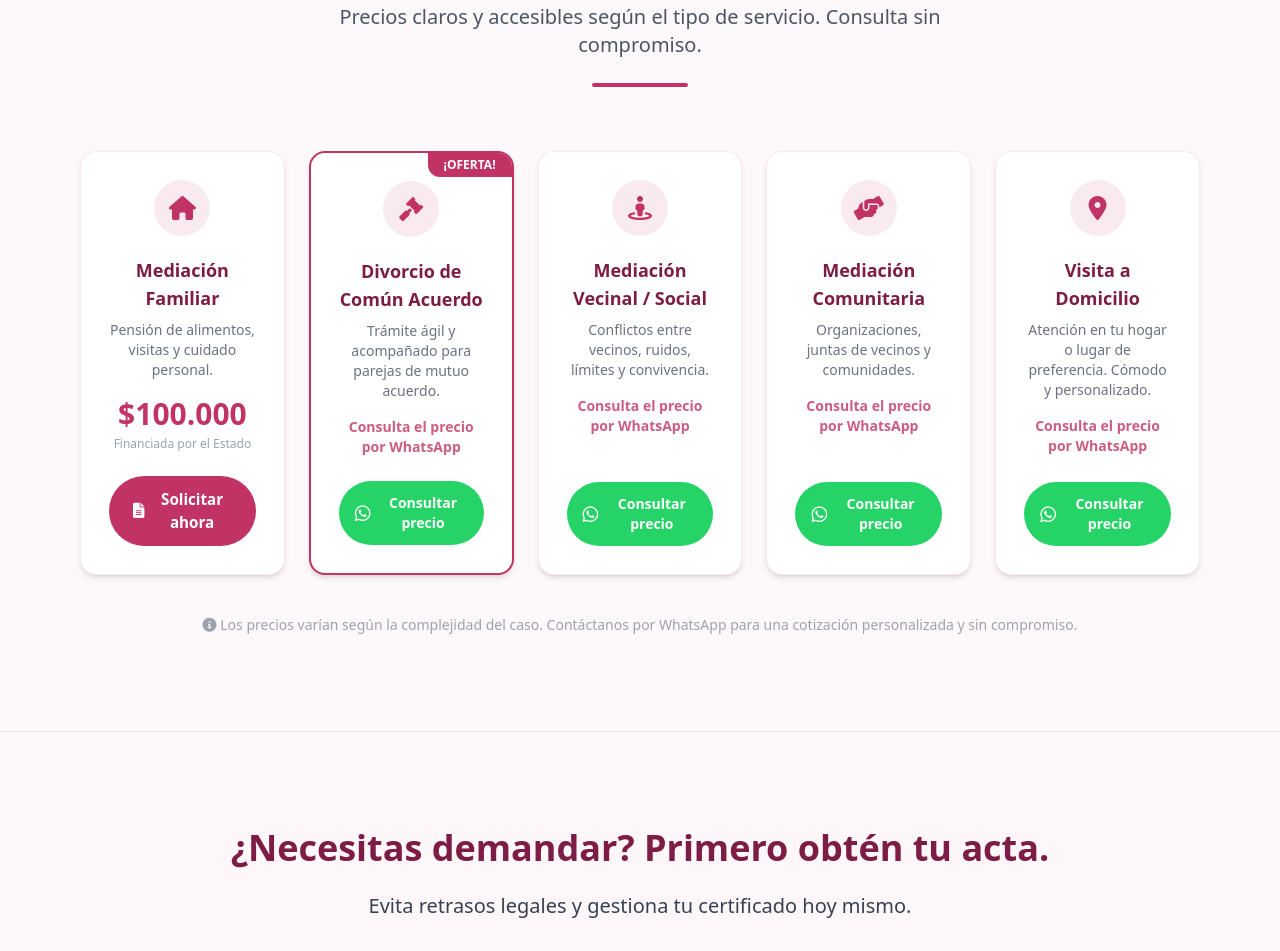
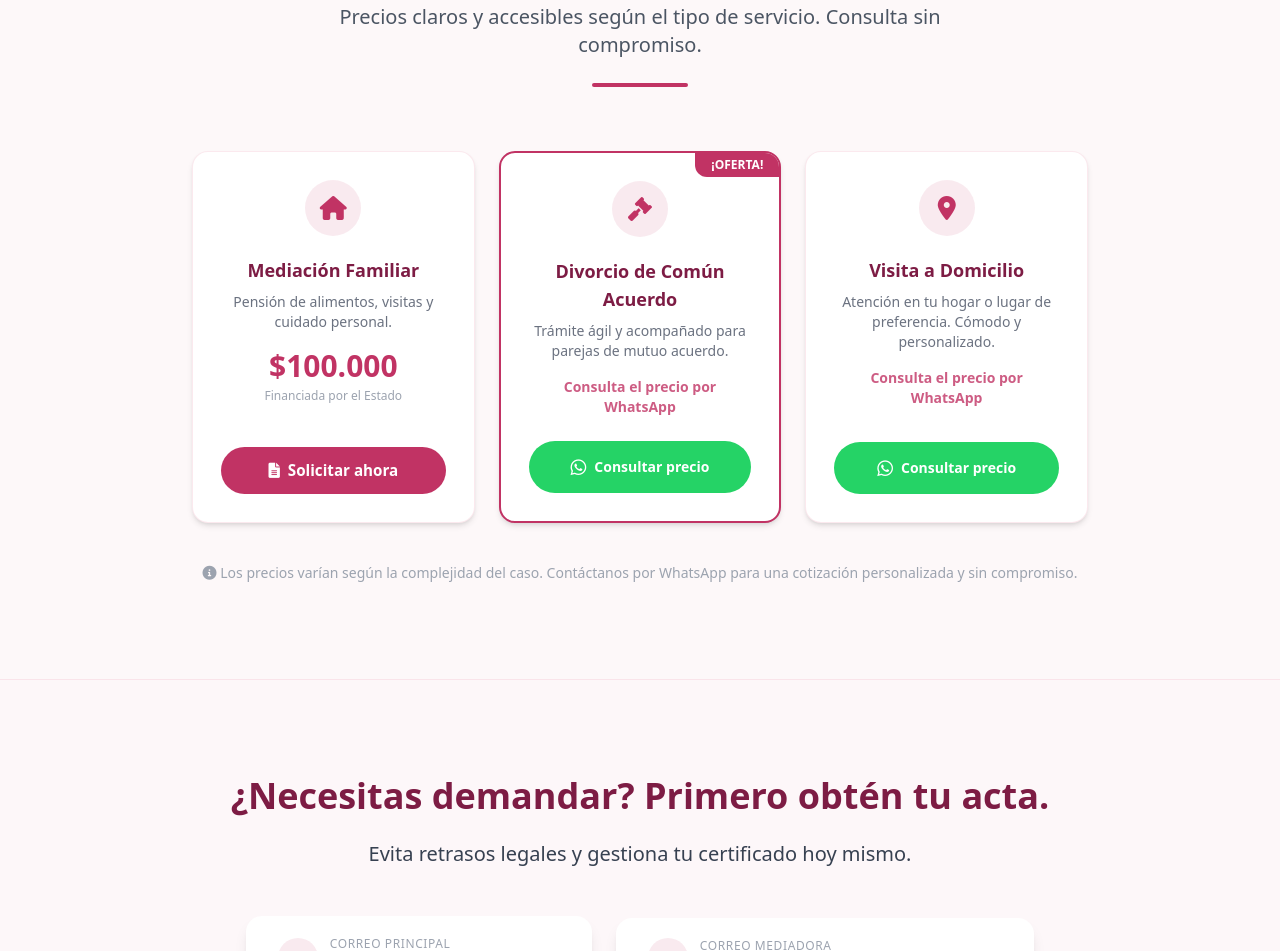
Before and after one commit to NotBaNeaO/MEDIACIONYA, a plain HTML site: page index.html in a window 1280 px wide. Shown: the part 6304-7255 px from the top of the page. Drawn offline with nearby package versions, Linux system fonts and the light colour scheme.

```diff
--- a/index.html
+++ b/index.html
@@ -482,7 +482,7 @@
             <div class="w-24 h-1 bg-primary mx-auto rounded-full mt-6"></div>
         </div>
 
-        <div class="grid sm:grid-cols-2 lg:grid-cols-5 gap-6">
+        <div class="grid sm:grid-cols-3 gap-6 max-w-4xl mx-auto">
 
             <!-- TARJETA 1: Mediación Familiar — ÚNICO CON PRECIO VISIBLE -->
             <article class="bg-white rounded-2xl shadow-md border border-light/30 p-7 flex flex-col items-center text-center reveal hover:shadow-xl transition-all">
@@ -512,40 +512,6 @@
                 <p class="text-sm font-semibold text-primary/80 mb-6">Consulta el precio por WhatsApp</p>
                 <div class="mt-auto w-full">
                     <a href="https://wa.me/56961230824?text=Hola%2C%20me%20interesa%20el%20servicio%20de%20Divorcio%20de%20Com%C3%BAn%20Acuerdo.%20%C2%BFMe%20pueden%20informar%20el%20precio%3F"
-                       target="_blank" rel="noopener"
-                       class="inline-flex items-center justify-center gap-2 w-full bg-[#25D366] text-white font-bold py-3 px-4 rounded-full hover:bg-[#128C7E] transition text-sm">
-                        <i class="fab fa-whatsapp text-lg" aria-hidden="true"></i> Consultar precio
-                    </a>
-                </div>
-            </article>
-
-            <!-- TARJETA 3: Mediación Vecinal / Social -->
-            <article class="bg-white rounded-2xl shadow-md border border-light/30 p-7 flex flex-col items-center text-center reveal hover:shadow-xl transition-all" style="transition-delay:120ms">
-                <div class="w-14 h-14 bg-primary/10 rounded-full flex items-center justify-center mb-5" aria-hidden="true">
-                    <i class="fas fa-street-view text-primary text-2xl"></i>
-                </div>
-                <h3 class="text-lg font-bold text-accent mb-2">Mediación Vecinal / Social</h3>
-                <p class="text-gray-500 text-sm mb-4">Conflictos entre vecinos, ruidos, límites y convivencia.</p>
-                <p class="text-sm font-semibold text-primary/80 mb-6">Consulta el precio por WhatsApp</p>
-                <div class="mt-auto w-full">
-                    <a href="https://wa.me/56961230824?text=Hola%2C%20me%20interesa%20el%20servicio%20de%20Mediaci%C3%B3n%20Vecinal%20%2F%20Social.%20%C2%BFMe%20pueden%20informar%20el%20precio%3F"
-                       target="_blank" rel="noopener"
-                       class="inline-flex items-center justify-center gap-2 w-full bg-[#25D366] text-white font-bold py-3 px-4 rounded-full hover:bg-[#128C7E] transition text-sm">
-                        <i class="fab fa-whatsapp text-lg" aria-hidden="true"></i> Consultar precio
-                    </a>
-                </div>
-            </article>
-
-            <!-- TARJETA 4: Mediación Comunitaria -->
-            <article class="bg-white rounded-2xl shadow-md border border-light/30 p-7 flex flex-col items-center text-center reveal hover:shadow-xl transition-all" style="transition-delay:160ms">
-                <div class="w-14 h-14 bg-primary/10 rounded-full flex items-center justify-center mb-5" aria-hidden="true">
-                    <i class="fas fa-hands-helping text-primary text-2xl"></i>
-                </div>
-                <h3 class="text-lg font-bold text-accent mb-2">Mediación Comunitaria</h3>
-                <p class="text-gray-500 text-sm mb-4">Organizaciones, juntas de vecinos y comunidades.</p>
-                <p class="text-sm font-semibold text-primary/80 mb-6">Consulta el precio por WhatsApp</p>
-                <div class="mt-auto w-full">
-                    <a href="https://wa.me/56961230824?text=Hola%2C%20me%20interesa%20el%20servicio%20de%20Mediaci%C3%B3n%20Comunitaria.%20%C2%BFMe%20pueden%20informar%20el%20precio%3F"
                        target="_blank" rel="noopener"
                        class="inline-flex items-center justify-center gap-2 w-full bg-[#25D366] text-white font-bold py-3 px-4 rounded-full hover:bg-[#128C7E] transition text-sm">
                         <i class="fab fa-whatsapp text-lg" aria-hidden="true"></i> Consultar precio
```
